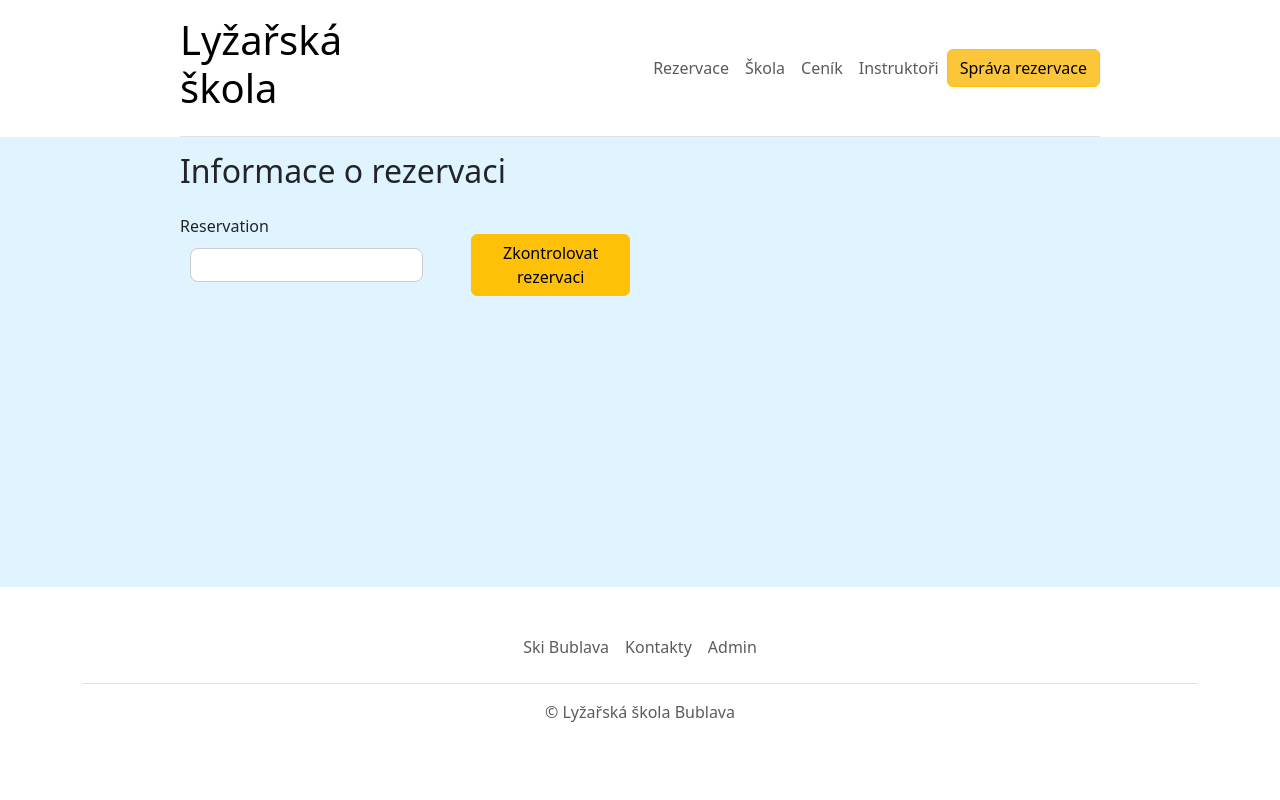
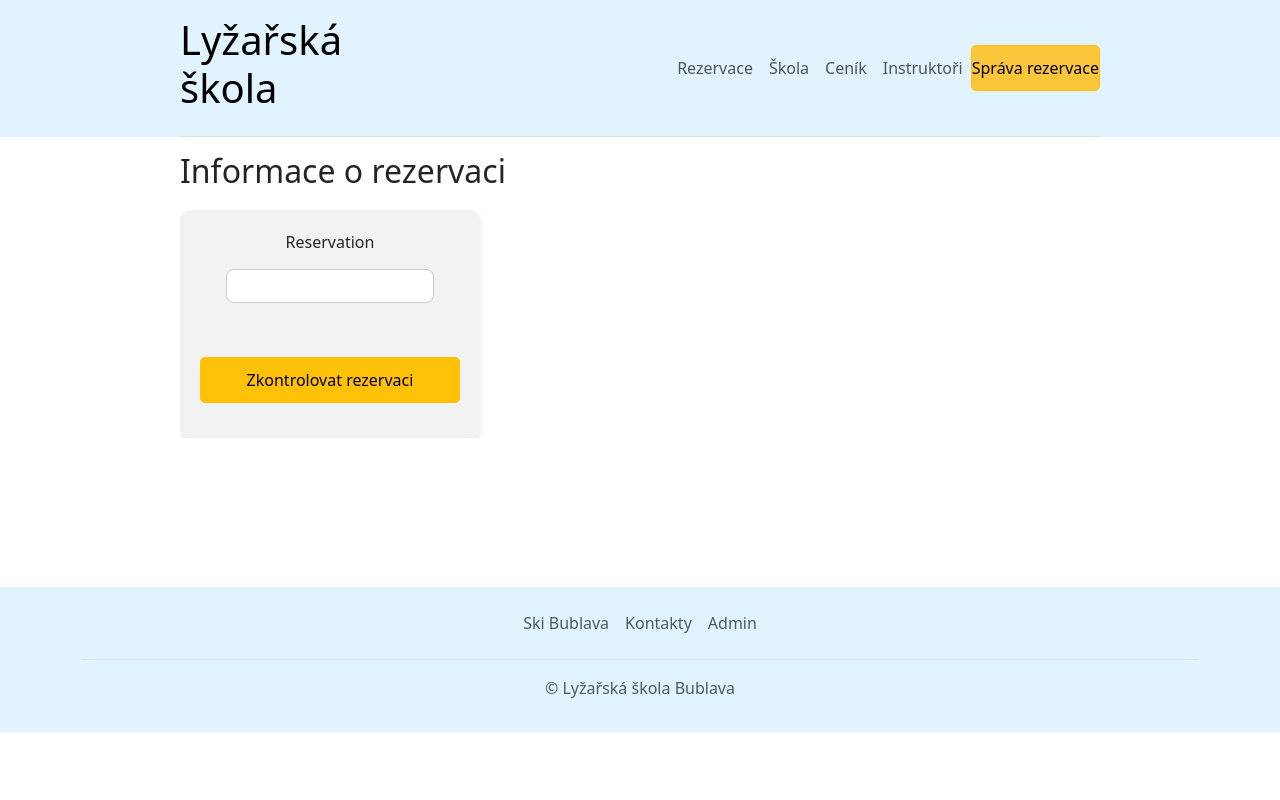
Before and after one commit to petrstipek/Rezervacni_webova_aplikace, a Python web app: template flaskr/templates/blog/user/reservation_check.html in a window 1280 px wide. Run offline with Jinja, Linux system fonts and the light colour scheme; the template is opened without the code that fills it, so the values that code supplies are empty, except form fields; tables that the repository leaves empty hold one stand-in row (values such as "Sample post"); form fields are guessed from the names that the template uses; some libraries are stand-ins or nearby versions.

Commit message:
Main page and reservation check page changes

```diff
--- /dev/null
+++ b/flaskr/static/css/base_user.css
@@ -0,0 +1,26 @@
+.header-section {
+    margin-bottom: 0px !important;
+    background-color: #e0f3ff;
+}
+
+.footer-section {
+    margin-bottom: 0px !important;
+    margin-top: 0px !important;
+    background-color: #e0f3ff;
+
+}
+
+.my-4 {
+    margin-top: 0px !important;
+    margin-bottom: 0px !important;
+}
+
+body {
+    min-height: 100vh !important;
+    display: flex !important;
+    flex-direction: column !important;
+}
+
+.footer-section {
+    margin-top: auto !important;
+}
--- a/flaskr/static/css/style_user.css
+++ b/flaskr/static/css/style_user.css
@@ -133,12 +133,12 @@ section {
 }
 
 .section-blue {
-    background-color: #E0F4FF;
+    background-color: #ffffff;
     margin-bottom: 0px;
 }
 
 .section-grey {
-    background-color: white;
+    background-color: #ffffff;
     margin-bottom: 0px;
 }
 
@@ -188,7 +188,7 @@ hr {
 }
 
 .navbar-custom {
-    background-color: white !important;
+    background-color: #e0f3ff !important;
 }
 
 .nav-item .active {
@@ -198,7 +198,7 @@ hr {
 }
 
 .nav-link:hover {
-    background-color: #ffe3ac;
+    background-color: #FFE3AC;
     color: black;
     border-radius: 8px;
     transition: none;
@@ -222,12 +222,13 @@ hr {
 .custom-date-picker-container .ui-datepicker {
     width: 100%;
     border-radius: 8px;
-    background-color: #E0F4FF !important;
+    background-color: #F5F5F5 !important;
 }
 
 .custom-date-picker-container .ui-datepicker table {
     width: 100%;
     height: 100%;
+    background: white;
 }
 
 .custom-date-picker-container .ui-datepicker a {
@@ -241,7 +242,7 @@ hr {
 }
 
 .custom-date-picker-container #datepicker .ui-datepicker td a:hover {
-    background-color: #E0E0E0 !important;
+    background-color: #FFE3AC !important;
     color: black !important;
 }
 
@@ -253,8 +254,8 @@ hr {
 }
 
 .custom-date-picker-container #datepicker .ui-datepicker td a.ui-state-active {
-    border-color: blac;
-    background-color: #0D69B0 !important;
+    border-color: black;
+    background-color: #FBC639 !important;
     color: black !important;
 }
 
@@ -263,7 +264,6 @@ hr {
 }
 
 .custom-date-picker-container .ui-datepicker td a {
-    background-color: #E0F4FF !important;
     display: block;
     width: 100%;
     height: 100%;
@@ -375,11 +375,11 @@ hr {
 }
 
 .time-slot:hover {
-    background-color: #E0E0E0;
+    background-color: #FFE3AC;
 }
 
 .time-slot.selected {
-    background-color: #0D69B0;
+    background-color: #FBC639;
 }
 
 .form-check-input {
@@ -452,6 +452,7 @@ hr {
     padding: 10px;
     background-color: #fff;
     border-radius: 10px;
+    border: 1px solid #ccc;
     box-shadow: 0 4px 8px rgba(0, 0, 0, 0.2);
     display: flex;
     justify-content: start;
--- a/flaskr/static/css/style_user_reservation_check.css
+++ b/flaskr/static/css/style_user_reservation_check.css
@@ -157,3 +157,39 @@
 .deleteReservationButton:hover {
     background-color: #c12e2a;
 }
+
+.horizontal-fields-container-res-check {
+    display: flex;
+    flex-direction: column;
+    align-items: center;
+    background-color: #f2f2f2;
+    padding: 20px;
+    border-radius: 10px;
+    box-shadow: 0 4px 8px rgba(0, 0, 0, 0.1);
+    max-width: 300px;
+
+}
+
+.field-container-res-check {
+    width: 100%;
+    margin-bottom: 15px;
+    text-align: center;
+}
+
+.field-container-res-check label {
+    display: block;
+    margin-bottom: 5px;
+    text-align: center;
+}
+
+.btn-warning {
+    width: 100%;
+    padding: 10px 0;
+    border-radius: 5px
+}
+
+@media (max-width: 768px) {
+    .horizontal-fields-container-res-check {
+        width: 90%;
+    }
+}
--- a/flaskr/templates/base_user.html
+++ b/flaskr/templates/base_user.html
@@ -5,13 +5,17 @@
         <meta name="viewport" content="width=device-width, initial-scale=1" />
         <link href="https://cdn.jsdelivr.net/npm/bootstrap@5.3.2/dist/css/bootstrap.min.css" rel="stylesheet" integrity="sha384-T3c6CoIi6uLrA9TneNEoa7RxnatzjcDSCmG1MXxSR1GAsXEV/Dwwykc2MPK8M2HN" crossorigin="anonymous">
         <link href="{{ url_for('static', filename='css/style_user.css') }}" rel="stylesheet">
+        <link href="{{ url_for('static', filename='css/base_user.css') }}" rel="stylesheet">
         <script src="https://ajax.googleapis.com/ajax/libs/jquery/3.5.1/jquery.min.js"></script>
+
 
         <meta charset="UTF-8">
 
         {% block head %} {% endblock %}
     </head>
     <body>
+        <div class="main-container">
+            <section class="header-section">
                 <header class="navbar-custom d-flex flex-wrap align-items-center justify-content-center justify-content-md-between py-3 mb-4 border-bottom header-no-margin global-margin">
                     <div class="col-md-3 mb-2 mb-md-0">
                         <a href="/" class="d-inline-flex link-body-emphasis text-decoration-none">
@@ -45,7 +49,7 @@
                         </div>
                     </nav>
                 </header>
-
+            </section>
             {% with messages = get_flashed_messages(with_categories=true) %}
                 {% if messages %}
                     {% for category, message in messages %}
@@ -67,6 +71,7 @@
 
             {% block body %} {% endblock %}
 
+            <section class="footer-section">
                 <div class="container">
                     <footer class="py-3 my-4">
                         <ul class="nav justify-content-center border-bottom pb-3 mb-3">
@@ -77,6 +82,8 @@
                         <p class="text-center text-muted">&copy; Lyžařská škola Bublava</p>
                     </footer>
                 </div>
+            </section>
             <script src="https://cdn.jsdelivr.net/npm/bootstrap@5.3.2/dist/js/bootstrap.bundle.min.js" integrity="sha384-C6RzsynM9kWDrMNeT87bh95OGNyZPhcTNXj1NW7RuBCsyN/o0jlpcV8Qyq46cDfL" crossorigin="anonymous"></script>
+        </div>
     </body>
 </html>
--- a/flaskr/templates/blog/user/reservation_page.html
+++ b/flaskr/templates/blog/user/reservation_page.html
@@ -125,7 +125,7 @@
                     </div>
                     <div class="field-container-pi">
                         {{ form.experience_client.label }}
-                        {{ form.experience_client(class_="selector-field") }}
+                        {{ form.experience_client(class_="form-select") }}
                     </div>
                 </div>
             </div>
@@ -149,7 +149,7 @@
                     </div>
                     <div class="field-container-pi">
                         {{ form.experience_client1.label }}
-                        {{ form.experience_client1(class_="selector-field") }}
+                        {{ form.experience_client1(class_="form-select") }}
                         {% for error in form.experience_client1.errors %}
                             <span style="color: red;">{{ error }}</span>
                         {% endfor %}
@@ -173,7 +173,7 @@
                     </div>
                     <div class="field-container-pi">
                         {{ form.experience_client2.label }}
-                        {{ form.experience_client2(class_="selector-field") }}
+                        {{ form.experience_client2(class_="form-select") }}
                         {% for error in form.experience_client2.errors %}
                             <span style="color: red;">{{ error }}</span>
                         {% endfor %}
```
Lines whose indentation alone changed are shown as unchanged.
